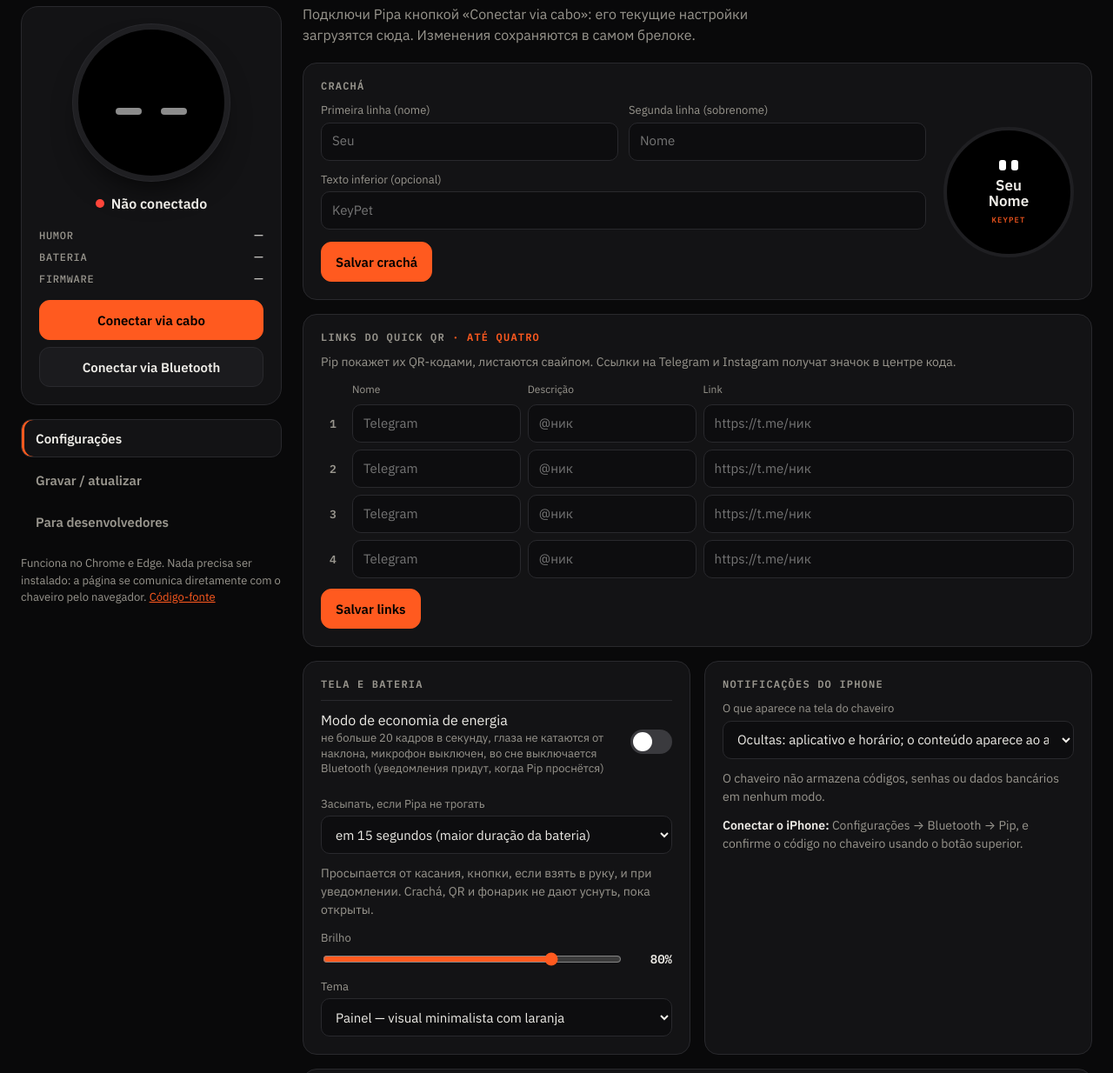
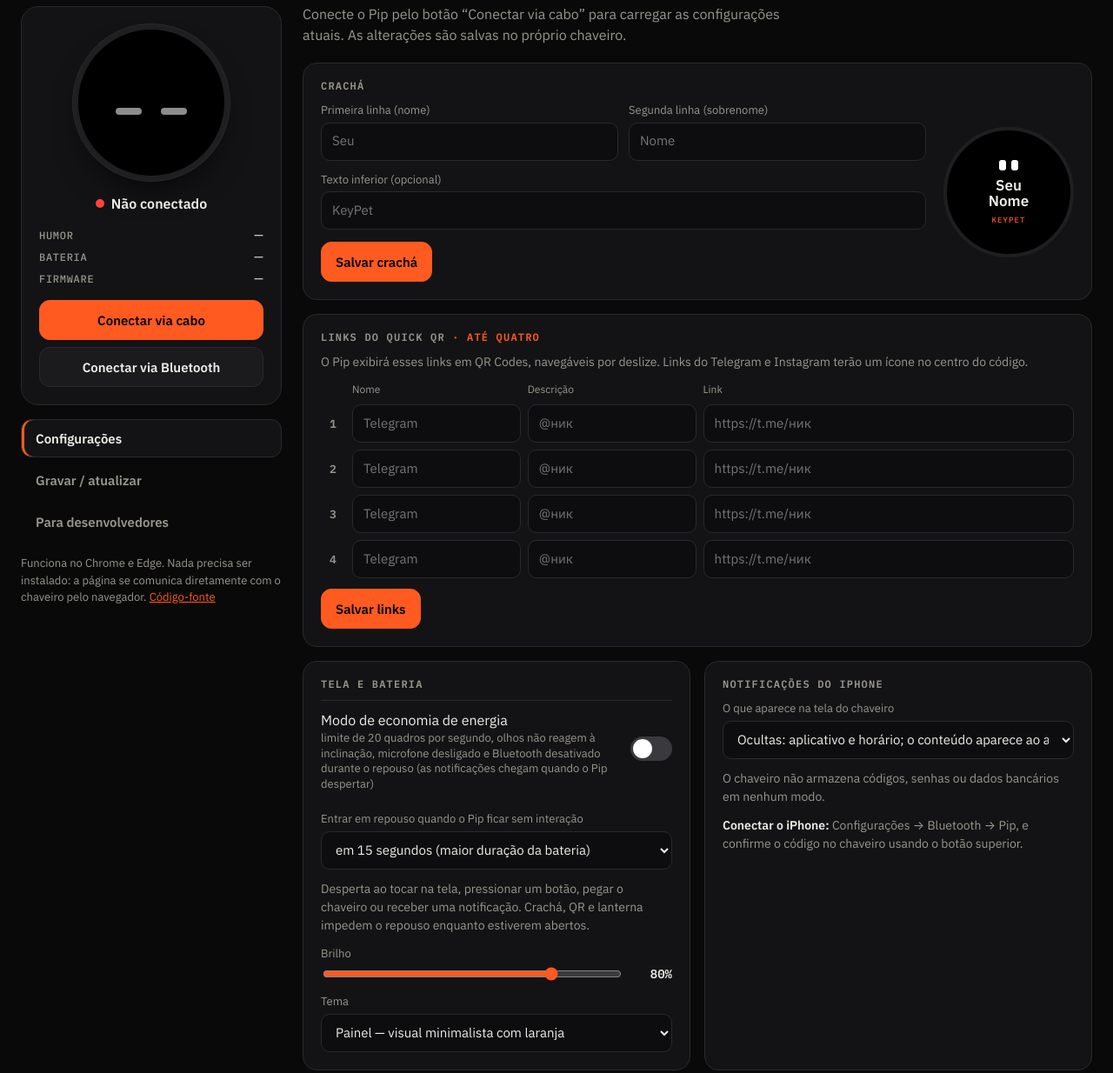
Before and after one commit to dutragusta/Pip-KeyPet-PTBR, a plain HTML site: page index.html in a window 1280 px wide. Shown: the part 61-1295 px from the top of the page at 87% size. Drawn offline with Linux system fonts and the light colour scheme.

Commit message:
fix: completa tradução pt-BR do painel

```diff
--- a/index.html
+++ b/index.html
@@ -165,7 +165,7 @@ details p{margin:8px 0 0}
     <section data-tab="settings">
       <div class="head"><div>
         <h2>Configurações</h2>
-        <p id="needlink">Подключи Pipа кнопкой «Conectar via cabo»: его текущие настройки загрузятся сюда. Изменения сохраняются в самом брелоке.</p>
+        <p id="needlink">Conecte o Pip pelo botão “Conectar via cabo” para carregar as configurações atuais. As alterações são salvas no próprio chaveiro.</p>
       </div></div>
 
       <div class="cards">
@@ -189,7 +189,7 @@ details p{margin:8px 0 0}
 
         <div class="card wide">
           <h3>Links do Quick QR <b>· até quatro</b></h3>
-          <p class="muted">Pip покажет их QR-кодами, листаются свайпом. Ссылки на Telegram и Instagram получат значок в центре кода.</p>
+          <p class="muted">O Pip exibirá esses links em QR Codes, navegáveis por deslize. Links do Telegram e Instagram terão um ícone no centro do código.</p>
           <div class="links" id="links">
             <div class="link head-row"><span></span><span>Nome</span><span>Descrição</span><span>Link</span></div>
           </div>
@@ -198,9 +198,9 @@ details p{margin:8px 0 0}
 
         <div class="card">
           <h3>Tela e bateria</h3>
-          <div class="toggle"><div>Modo de economia de energia<small>не больше 20 кадров в секунду, глаза не катаются от наклона, микрофон выключен, во сне выключается Bluetooth (уведомления придут, когда Pip проснётся)</small></div>
+          <div class="toggle"><div>Modo de economia de energia<small>limite de 20 quadros por segundo, olhos não reagem à inclinação, microfone desligado e Bluetooth desativado durante o repouso (as notificações chegam quando o Pip despertar)</small></div>
             <label class="switch"><input type="checkbox" id="eco" aria-label="Modo de economia de energia"><span></span></label></div>
-          <div><label for="power">Засыпать, если Pipа не трогать</label>
+          <div><label for="power">Entrar em repouso quando o Pip ficar sem interação</label>
             <select id="power">
               <option value="15">em 15 segundos (maior duração da bateria)</option>
               <option value="30">em 30 segundos</option>
@@ -209,7 +209,7 @@ details p{margin:8px 0 0}
               <option value="300">em 5 minutos</option>
               <option value="0">nunca (a bateria descarrega rapidamente)</option>
             </select></div>
-          <p class="muted">Просыпается от касания, кнопки, если взять в руку, и при уведомлении. Crachá, QR и фонарик не дают уснуть, пока открыты.</p>
+          <p class="muted">Desperta ao tocar na tela, pressionar um botão, pegar o chaveiro ou receber uma notificação. Crachá, QR e lanterna impedem o repouso enquanto estiverem abertos.</p>
           <div><label for="bright">Brilho</label>
             <div class="range"><input type="range" id="bright" min="10" max="100" step="5" value="80"><output id="brightOut">80%</output></div></div>
           <div><label for="theme">Tema</label>
@@ -229,7 +229,7 @@ details p{margin:8px 0 0}
         </div>
 
         <div class="card wide">
-          <h3>Что Pip замечает</h3>
+          <h3>O que o Pip percebe</h3>
           <div class="toggles" id="feats"></div>
         </div>
       </div>
@@ -237,7 +237,7 @@ details p{margin:8px 0 0}
 
     <section data-tab="flash" hidden>
       <div class="head"><div>
-        <h2>Gravar или обновить Pipа</h2>
+        <h2>Gravar ou atualizar o Pip</h2>
         <p id="fwinfo"></p>
       </div></div>
       <div class="cards">
@@ -263,7 +263,7 @@ details p{margin:8px 0 0}
     <section data-tab="dev" hidden>
       <div class="head"><div>
         <h2>Para desenvolvedores</h2>
-        <p>Почему у Pipа такое настроение (дерево эмоций), история за сутки, показ любой эмоции, ручки всех правил.</p>
+        <p>Veja por que o Pip está com determinado humor (árvore de emoções), o histórico das últimas 24 horas, demonstre emoções e ajuste todas as regras.</p>
       </div></div>
       <div class="cards">
         <div class="card">
```
